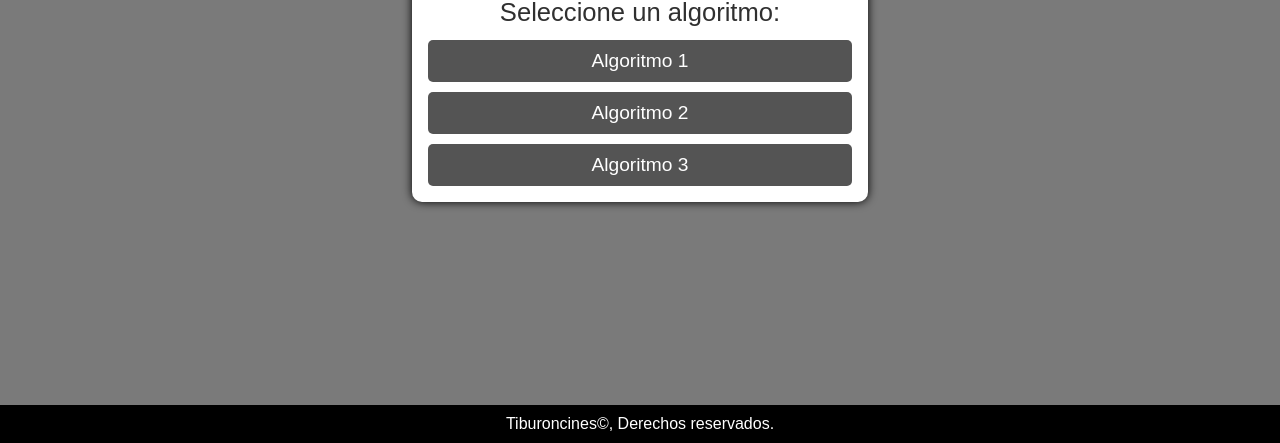
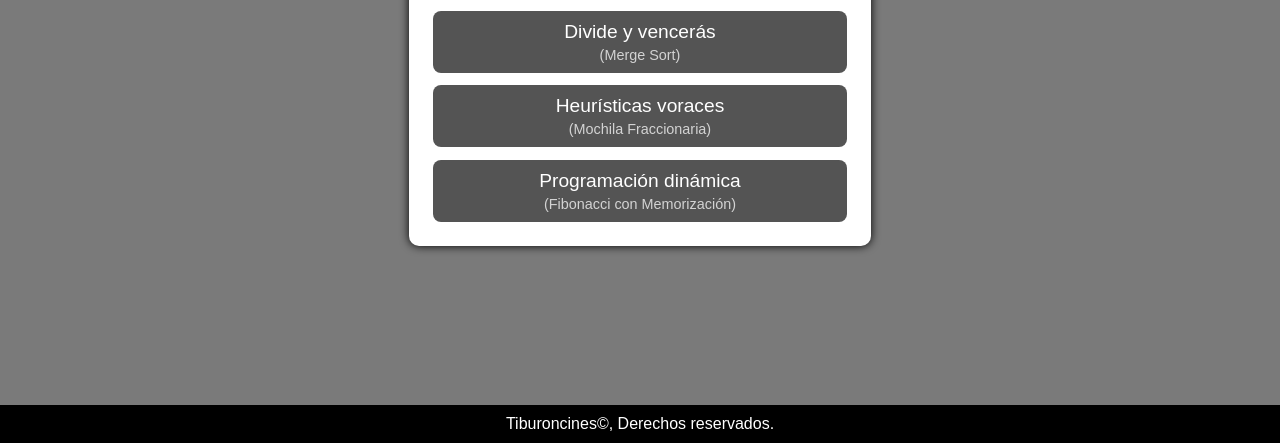
Before and after one commit to AngelRuizGT1700/ProyectoADA, a plain HTML site: page index.html in a window 1280 px wide. Shown: the part 357-800 px from the top of the page. Drawn offline with Linux system fonts and the light colour scheme.

Commit message:
sexto commit

```diff
--- /dev/null
+++ b/frontend/src/styles/general.css
@@ -0,0 +1,30 @@
+/* ===== GENERAL ===== */
+* {
+  margin: 0;
+  padding: 0;
+  width: auto;
+}
+
+html {
+  overflow-x: hidden;
+}
+
+body {
+  font-family: Arial, sans-serif;
+  justify-content: space-between;
+  background-color: #000000;
+  flex-direction: column;
+  align-items: center;
+  color: #303030;
+  display: flex;
+  width: 100vw;
+}
+
+header,
+main,
+footer {
+  justify-content: center;
+  align-items: center;
+  display: flex;
+  width: 100vw;
+}
--- a/frontend/src/styles/index.css
+++ b/frontend/src/styles/index.css
@@ -1,34 +1,3 @@
-/* ===== GENERAL ===== */
-* {
-  margin: 0;
-  padding: 0;
-  width: auto;
-}
-
-html {
-  overflow-x: hidden;
-}
-
-body {
-  font-family: Arial, sans-serif;
-  justify-content: space-between;
-  background-color: #000000;
-  flex-direction: column;
-  align-items: center;
-  color: #303030;
-  display: flex;
-  width: 100vw;
-}
-
-header,
-main,
-footer {
-  justify-content: center;
-  align-items: center;
-  display: flex;
-  width: 100vw;
-}
-
 /* ===== ENCABEZADO ===== */
 header {
   justify-content: space-between;
@@ -73,13 +42,22 @@ main {
   align-items: center;
   border-radius: 10px;
   display: flex;
-  padding: 1rem;
+  padding: 1.5rem;
+  max-width: 600px;
+  margin: 0 auto;
 }
 
 .container-menu h2 {
   font-size: 1.5rem;
   color: #000000;
-  margin: 5px;
+  margin: 5px 0 15px 0;
+  text-align: center;
+}
+
+.container-menu p {
+  color: #444;
+  margin-bottom: 1rem;
+  text-align: center;
 }
 
 .menu {
@@ -88,28 +66,80 @@ main {
   align-items: center;
   display: flex;
   width: 100%;
+  gap: 0.8rem;
 }
 
 .menu button {
-  transition: background-color 0.3s ease;
+  transition: all 0.3s ease;
   background-color: #545454;
-  justify-content: center;
-  align-items: center;
-  flex-direction: row;
-  border-radius: 5px;
-  padding: 10px 15px;
+  border-radius: 8px;
+  padding: 12px 20px;
   text-align: center;
-  margin-top: 10px;
   cursor: pointer;
   font-size: 1rem;
   color: #fff;
   border: none;
-  display: flex;
+  display: block;
   width: 100%;
+  position: relative;
 }
 
 .menu button:hover {
-  background-color: #949494;
+  background-color: #6d6d6d;
+  transform: translateY(-2px);
+  box-shadow: 0 4px 8px rgba(0, 0, 0, 0.2);
+}
+
+.menu button .subtext {
+  display: block;
+  font-size: 0.75em;
+  margin-top: 4px;
+  color: #d3d3d3;
+  font-weight: 300;
+}
+
+.menu button:hover .subtext {
+  color: #fff;
+}
+
+.menu button::before {
+  content: attr(data-details);
+  position: absolute;
+  bottom: calc(100% + 10px);
+  left: 50%;
+  transform: translateX(-50%);
+  background: #333;
+  color: white;
+  padding: 8px 12px;
+  border-radius: 6px;
+  font-size: 0.85em;
+  width: 220px;
+  z-index: 10;
+  opacity: 0;
+  pointer-events: none;
+  transition: opacity 0.3s ease;
+}
+
+.menu button:hover::before {
+  opacity: 1;
+}
+
+/* Flecha del tooltip */
+.menu button::after {
+  content: "";
+  position: absolute;
+  bottom: calc(100% + 2px);
+  left: 50%;
+  transform: translateX(-50%);
+  border-width: 6px;
+  border-style: solid;
+  border-color: #333 transparent transparent transparent;
+  opacity: 0;
+  transition: opacity 0.3s ease;
+}
+
+.menu button:hover::after {
+  opacity: 1;
 }
 
 /* ===== PIE DE PÁGINA ===== */
--- a/index.html
+++ b/index.html
@@ -4,8 +4,23 @@
     <meta charset="UTF-8" />
     <meta name="viewport" content="width=device-width, initial-scale=1.0" />
     <title>Inicio - Visualizador de Algoritmos</title>
+    <!-- Favicon para modo claro (por defecto) -->
+    <link
+      rel="icon"
+      href="/frontend/src/assets/ico/iconNegro.ico"
+      media="(prefers-color-scheme: light)"
+    />
+
+    <!-- Favicon para modo oscuro -->
+    <link
+      rel="icon"
+      href="/frontend/src/assets/ico/iconBlanco.ico"
+      media="(prefers-color-scheme: dark)"
+    />
+
+    <!-- CSS -->
+    <link rel="stylesheet" href="frontend/src/styles/general.css" />
     <link rel="stylesheet" href="frontend/src/styles/index.css" />
-    <script></script>
   </head>
   <body>
     <header>
@@ -24,11 +39,26 @@
     <main>
       <section class="container-menu">
         <h2>Muestra de Algoritmos</h2>
-        <p>Seleccione un algoritmo:</p>
+        <p>Seleccione un tema:</p>
         <div class="menu">
-          <button>Algoritmo 1</button>
-          <button>Algoritmo 2</button>
-          <button>Algoritmo 3</button>
+          <button
+            data-details="Algoritmo recursivo que divide el problema en subproblemas más pequeños, los resuelve y combina las soluciones"
+          >
+            Divide y vencerás
+            <span class="subtext">(Merge Sort)</span>
+          </button>
+          <button
+            data-details="Selecciona localmente los elementos óptimos en cada paso para construir una solución global"
+          >
+            Heurísticas voraces
+            <span class="subtext">(Mochila Fraccionaria)</span>
+          </button>
+          <button
+            data-details="Almacena resultados de subproblemas para evitar recálculos, optimizando soluciones recursivas"
+          >
+            Programación dinámica
+            <span class="subtext">(Fibonacci con Memorización)</span>
+          </button>
         </div>
       </section>
     </main>
```
Also changed, not shown: frontend/src/pages/divideyvenceras.html (added, +46 -0 lines), frontend/src/pages/heuristicasvoraces.html (added, +46 -0 lines), frontend/src/pages/programaciondinamica.html (added, +46 -0 lines), INDEX/favicon.ico (deleted), frontend/src/assets/ico/iconBlanco.ico (added), frontend/src/assets/ico/iconNegro.ico (added), frontend/src/assets/svg/logo.svg (deleted).
